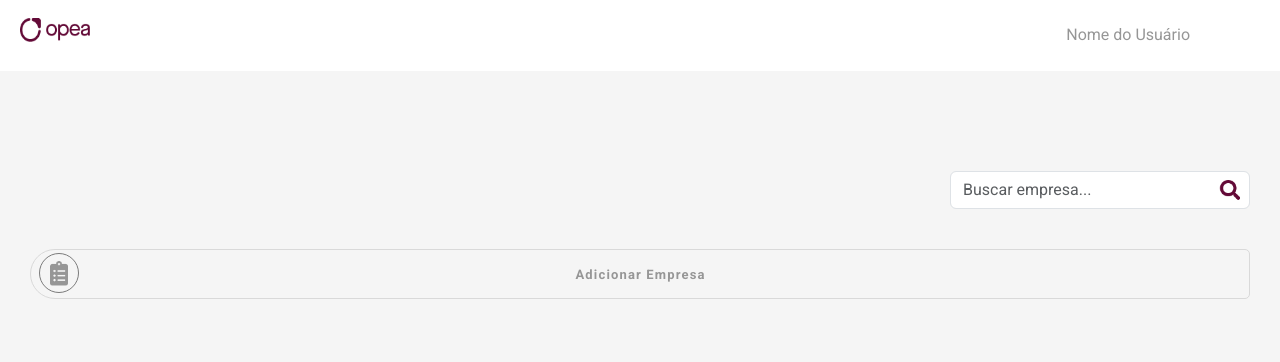
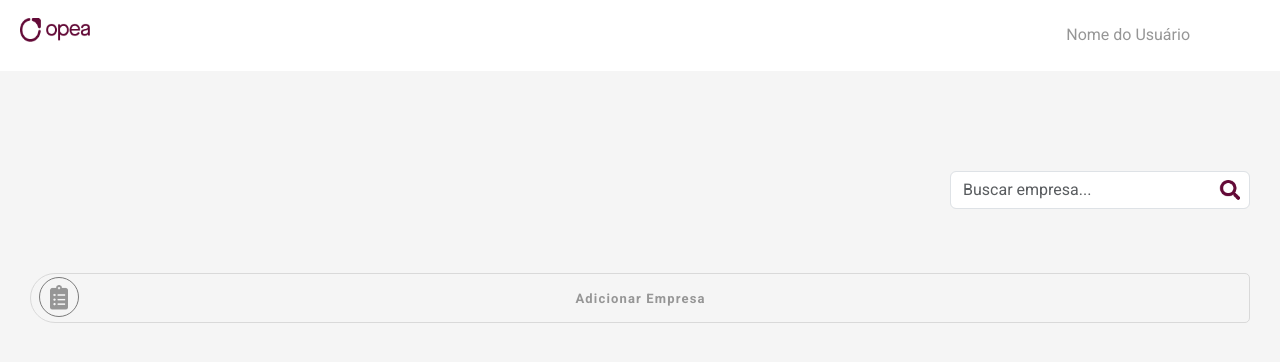
Before and after one commit to stellamaia/Opea-app, a Vue app: page / in a window 1280 px wide. Shown: the top 362 px of the page. Built offline with nearby package versions, Linux system fonts and the light colour scheme.

Commit message:
Implementação de novas funcionaliades de search

```diff
--- a/src/components/CompanyRegister.vue
+++ b/src/components/CompanyRegister.vue
@@ -1,17 +1,47 @@
 <template>
     <div class="company-register">
         <NavBar />
+
         <div class="container-input">
             <div class="input-content">
-                <input class="form-control" type="search" placeholder="Buscar empresa..." aria-label="Search">
-                <img class="img-search" src="@/assets/search.png" alt="Search Icon">
+
+                <form @submit.prevent="searchCompanies">
+                    <input v-model="searchText" class="form-control" type="search" placeholder="Buscar empresa..."
+                        aria-label="Search">
+                    <button class="btn-search" type="submit">
+                        <img class="img-search" src="@/assets/search.png" alt="Search Icon">
+                    </button>
+                </form>
+
             </div>
-            <div class="add-company-input">
-                <div class="rounded-icon">
+
+
+            <div class="add-company-btn">
+                <div class="rounded-icon-btn">
                     <img class="list-icon" src="@/assets/list.png" alt="Add Icon">
                 </div>
                 <v-btn class="add-btn" @click="dialog = true" id="meuBotao">Adicionar Empresa</v-btn>
             </div>
+
+
+            <div v-for="company in companies" :key="company.id" class="add-company-input">
+                <div class="rounded-icon-input">
+                    <img class="list-icon-input" src="@/assets/list.png" alt="Add Icon">
+                </div>
+                <div class="add-btn-input" id="meuBotao">
+                    <p class="item">Nome: {{ company.name }}</p>
+                 <div class="item-flex">
+                    <p class="item">CNPJ: {{ company.cnpj }}</p>
+                    <p class="item">Email: {{ company.email }}</p>
+
+                 </div>
+                </div>
+
+            </div>
+
+            <!-- <div v-else>
+                <p>Não há empresas para exibir</p>
+            </div> -->
         </div>
 
         <v-dialog v-model="dialog" persistent max-width="390">
@@ -19,7 +49,7 @@
                 <v-card-title class="content-card">
                     <v-card-title class="title-modal">Cadastrar Empresa</v-card-title>
                     <v-btn class="close-btn">
-                        <v-img class="close-modal-register" @click="dialog = false" src="../assets/close.png"></v-img>
+                        <v-img class="close-modal-register" @click="closeDialog" src="../assets/close.png"></v-img>
                     </v-btn>
                 </v-card-title>
 
@@ -49,8 +79,8 @@
                     </v-btn>
 
                     <div class="container-btn">
-                        <v-btn color="btn-cancel" @click="dialog = false">Cancelar</v-btn>
-                        <v-btn color="btn-register" @click="dialog = false">Cadastrar</v-btn>
+                        <v-btn color="btn-cancel" @click="closeDialog">Cancelar</v-btn>
+                        <v-btn color="btn-register" @click="createCompany">Cadastrar</v-btn>
                     </div>
                 </v-card-actions>
             </v-card>
@@ -68,17 +98,58 @@ export default {
     },
     data() {
         return {
+            searchText: "",
             dialog: false,
+            valid: true,
             id: '',
             nome: '',
             email: '',
             cnpj: '',
-
+            companies: [],
+            filteredCompanies: [],
+            headers: [
+                { text: "Nome", value: "name" },
+                { text: "CNPJ", value: "cnpj" },
+                { text: "Email", value: "email" },
+            ],
         };
     },
+
     methods: {
+        // openDialog() {
+        //     this.dialog = true;
+        // },
+        closeDialog() {
+            this.dialog = false;
+            this.resetForm();
+        },
+        // resetForm() {
+        //     this.nome = "";
+        //     this.cnpj = "";
+        //     this.email = "";
+        //     this.$refs.form.resetValidation();
+        // },
+        searchCompanies() {
+            axios.get(`https://outros.opea-uat.solutions/prova/front/api/clients?text=${this.searchText}`).then((response) => {
+                this.companies = response.data;
+                // console.log(response.data);
+            });
+        },
+        // createCompany() {
+        //     this.$refs.form.validate();
+        //     if (this.valid) {
+        //         axios.post(`https://outros.opea-uat.solutions/prova/front/api/clients`, {
+        //             name: this.nome,
+        //             cnpj: this.cnpj,
+        //             email: this.email,
+        //         }).then((response) => {
+        //             this.companies.push(response.data);
+        //             this.closeDialog();
+        //         });
+        //     }
+        // },
+    }
 
-    }
 }
 </script>
 
@@ -114,8 +185,13 @@ export default {
     position: fixed;
 }
 
+.add-company-btn {
+    padding-top: 40px;
+    background-color: #F5F5F5 !important;
+}
+
 .add-company-input {
-    padding-top: 40px;
+    padding-top: 10px;
     background-color: #F5F5F5 !important;
 }
 
@@ -131,13 +207,51 @@ export default {
     color: #969696 !important;
 }
 
+.add-btn-input {
+    height: 50px !important;
+    width: 100%;
+    box-shadow: none;
+    border: 1.3px solid rgb(217, 217, 217);
+    background-color: #ffffff !important;
+    border-radius: 30px 6px 6px 30px;
+    font-size: 14.5px !important;
+    font-weight: 500 !important;
+    color: #969696 !important;
+    padding-left: 70px;
+    padding-top: 7px;
+
+}
+.item{
+font-size: 12px;
+margin: 0;
+padding-right: 10px;
+}
+
+.item-flex{
+    display: flex;
+}
 .v-btn {
     text-transform: none;
 }
 
-.rounded-icon {
+.rounded-icon-btn {
     position: absolute;
-    top: 253px;
+    top: 277px;
+    left: 39px;
+    z-index: 1;
+    height: 40px;
+    width: 40px;
+    border-radius: 50%;
+    background-color: #F5F5F5;
+    border: 1px solid rgb(123, 123, 123);
+    display: flex;
+    justify-content: center;
+    align-items: center;
+}
+
+.rounded-icon-input {
+    position: absolute;
+    top: 338px;
     left: 39px;
     z-index: 1;
     height: 40px;
@@ -151,6 +265,11 @@ export default {
 }
 
 .list-icon {
+    height: 25px;
+
+}
+
+.list-icon-input {
     height: 25px;
 
 }
@@ -229,12 +348,14 @@ export default {
     border-color: rgb(120 120 120 / 65%);
 
 }
-.close-btn{
+
+.close-btn {
     background-color: white !important;
     box-shadow: none;
     width: 0px;
 }
-::v-deep .close-btn:hover{
-    background-color: rgba(201, 159, 159, 0)!important;
+
+::v-deep .close-btn:hover {
+    background-color: rgba(201, 159, 159, 0) !important;
 }
 </style>
```
